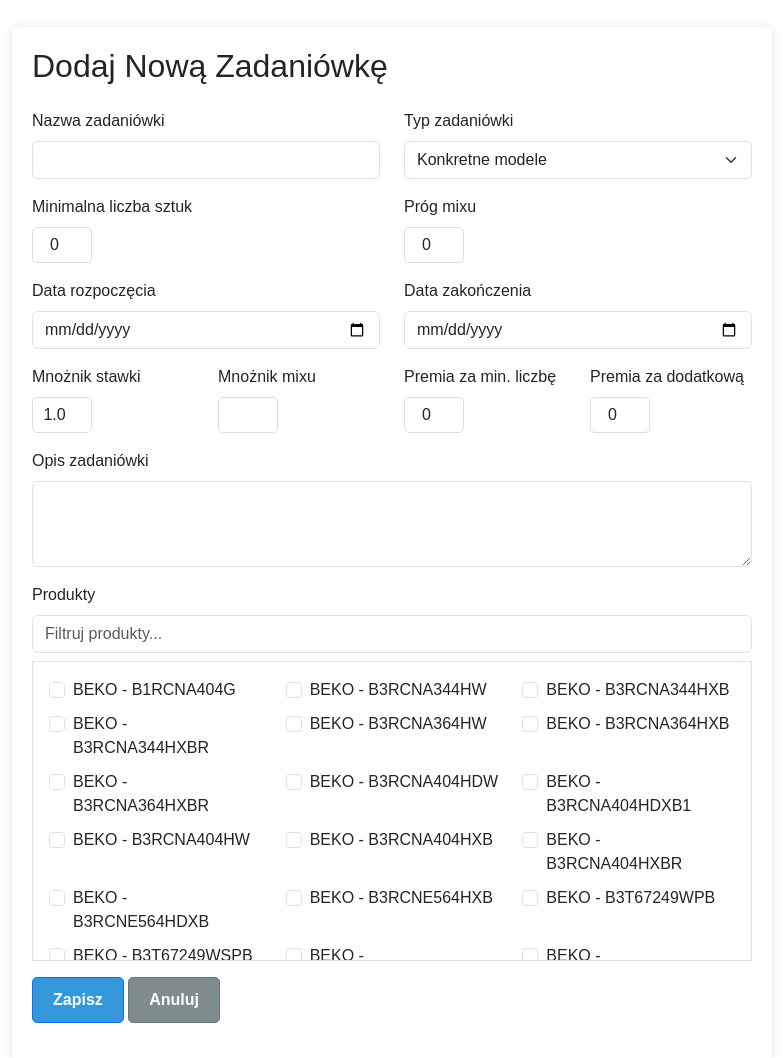
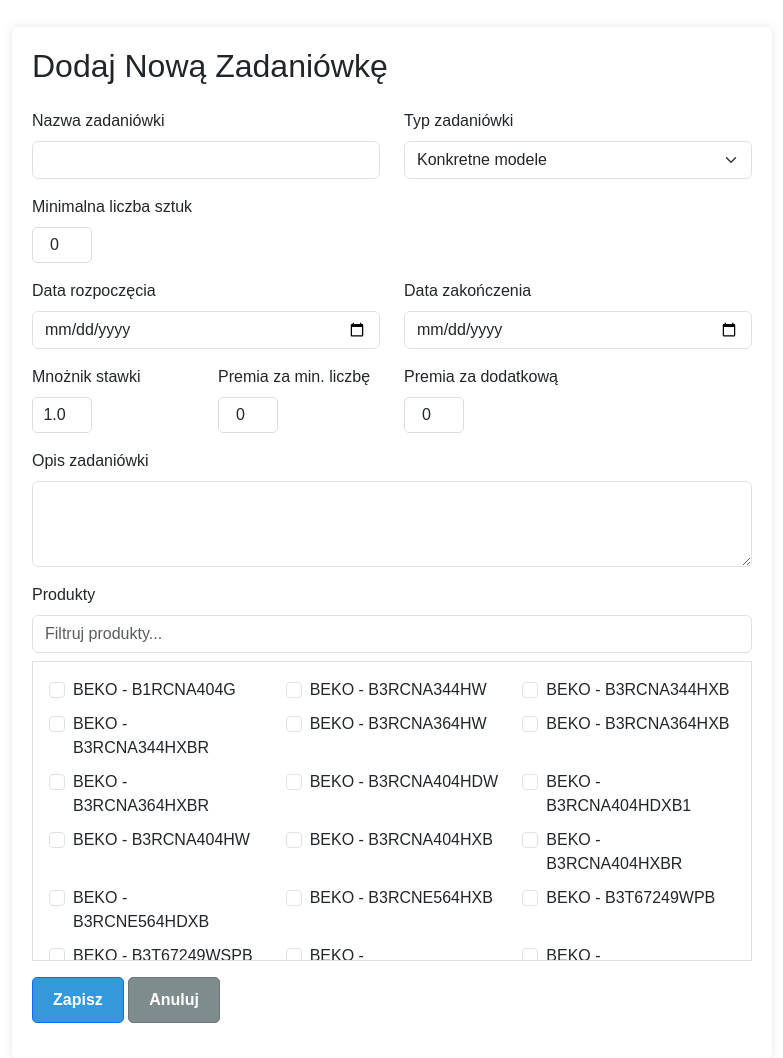
Before and after one commit to Fizyriusz/beko-sales-app, a Django app: page /produkty/zadaniowki-management/dodaj/ in a window 1280 px wide. Shown: the part 167-1225 px from the top of the page, without its empty margins (248-1031 px from the left). Run offline with Django 5.2, Linux system fonts and the light colour scheme; a user stored in the database is signed in; data comes from the database, SQL or seed files in the repository.

Commit message:
Toggle zadaniowka fields by type

```diff
--- /dev/null
+++ b/produkty/static/produkty/js/zadaniowka_form.js
@@ -0,0 +1,31 @@
+document.addEventListener('DOMContentLoaded', () => {
+    const typSelect = document.getElementById('typ');
+    if (!typSelect) {
+        return;
+    }
+
+    function updateVisibility() {
+        const typ = typSelect.value;
+        const groups = document.querySelectorAll('.mix-prowizja-only, .mix-mnoznik-only, .konkretne-modele-only');
+        groups.forEach(el => {
+            el.style.display = 'none';
+        });
+
+        if (typ === 'MIX_PROWIZJA') {
+            document.querySelectorAll('.mix-prowizja-only').forEach(el => {
+                el.style.display = '';
+            });
+        } else if (typ === 'MIX_MNOZNIK') {
+            document.querySelectorAll('.mix-mnoznik-only').forEach(el => {
+                el.style.display = '';
+            });
+        } else if (typ === 'KONKRETNE_MODELE') {
+            document.querySelectorAll('.konkretne-modele-only').forEach(el => {
+                el.style.display = '';
+            });
+        }
+    }
+
+    typSelect.addEventListener('change', updateVisibility);
+    updateVisibility();
+});
--- a/produkty/templates/produkty/base.html
+++ b/produkty/templates/produkty/base.html
@@ -174,6 +174,7 @@
     </div>
 
     <script src="{% static 'produkty/js/zadaniowka_filter.js' %}"></script>
+    <script src="{% static 'produkty/js/zadaniowka_form.js' %}"></script>
     <script>
     document.addEventListener('DOMContentLoaded', () => {
         const sidebar = document.getElementById('sidebar');
--- a/produkty/templates/produkty/zadaniowka_form.html
+++ b/produkty/templates/produkty/zadaniowka_form.html
@@ -28,12 +28,12 @@
         </div>
 
         <div class="row">
-            <div class="col-md-6 mb-3">
+            <div class="col-md-6 mb-3 konkretne-modele-only">
                 <label for="minimalna_liczba_sztuk" class="form-label">Minimalna liczba sztuk</label>
                 <input type="number" class="form-control" id="minimalna_liczba_sztuk" name="minimalna_liczba_sztuk" value="{{ zadaniowka.minimalna_liczba_sztuk|default:'0' }}" min="0">
             </div>
 
-            <div class="col-md-6 mb-3">
+            <div class="col-md-6 mb-3 mix-prowizja-only mix-mnoznik-only">
                 <label for="prog_mix" class="form-label">Próg mixu</label>
                 <input type="number" class="form-control" id="prog_mix" name="prog_mix" value="{{ zadaniowka.prog_mix|default:'0' }}" min="0">
             </div>
@@ -57,17 +57,17 @@
                 <input type="number" class="form-control" id="mnoznik_stawki" name="mnoznik_stawki" value="{{ zadaniowka.mnoznik_stawki|default:'1.0' }}" step="0.01" min="0">
             </div>
 
-            <div class="col-md-3 mb-3">
+            <div class="col-md-3 mb-3 mix-mnoznik-only">
                 <label for="mnoznik_mix" class="form-label">Mnożnik mixu</label>
                 <input type="number" class="form-control" id="mnoznik_mix" name="mnoznik_mix" value="{{ zadaniowka.mnoznik_mix|default:'' }}" step="0.01" min="0">
             </div>
 
-            <div class="col-md-3 mb-3">
+            <div class="col-md-3 mb-3 mix-prowizja-only konkretne-modele-only">
                 <label for="premia_za_minimalna_liczbe" class="form-label">Premia za min. liczbę</label>
                 <input type="number" class="form-control" id="premia_za_minimalna_liczbe" name="premia_za_minimalna_liczbe" value="{{ zadaniowka.premia_za_minimalna_liczbe|default:'0' }}" step="0.01" min="0">
             </div>
 
-            <div class="col-md-3 mb-3">
+            <div class="col-md-3 mb-3 konkretne-modele-only">
                 <label for="premia_za_dodatkowa_liczbe" class="form-label">Premia za dodatkową</label>
                 <input type="number" class="form-control" id="premia_za_dodatkowa_liczbe" name="premia_za_dodatkowa_liczbe" value="{{ zadaniowka.premia_za_dodatkowa_liczbe|default:'0' }}" step="0.01" min="0">
             </div>
```
